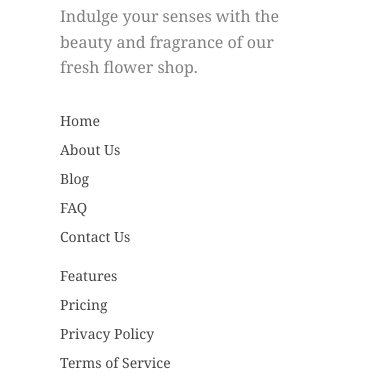
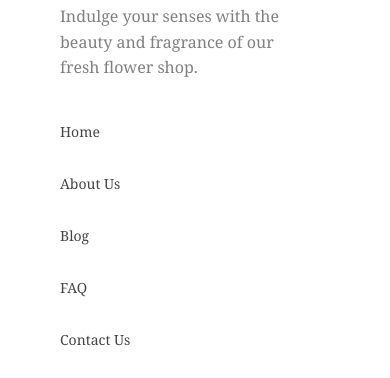
Before and after one commit to hasibulnilo/assignment-2, a plain HTML site: page index.html in a window 390 px wide. Shown: the part 6611-6989 px from the top of the page. Drawn offline with Linux system fonts and the light colour scheme.

Commit message:
added responsive footer section

```diff
--- a/style/flower.css
+++ b/style/flower.css
@@ -556,6 +556,7 @@ p {
     flex-direction: column;
     gap: 20px;
     width: 100%;
+    line-height: 3.0;
   }
 
   .footer-links div {
```
